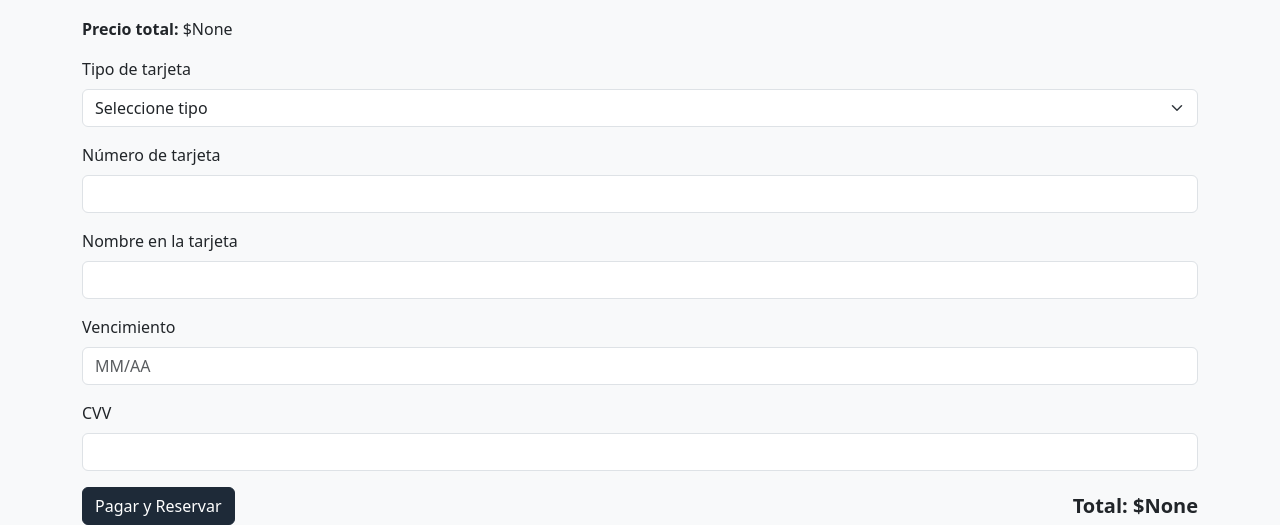
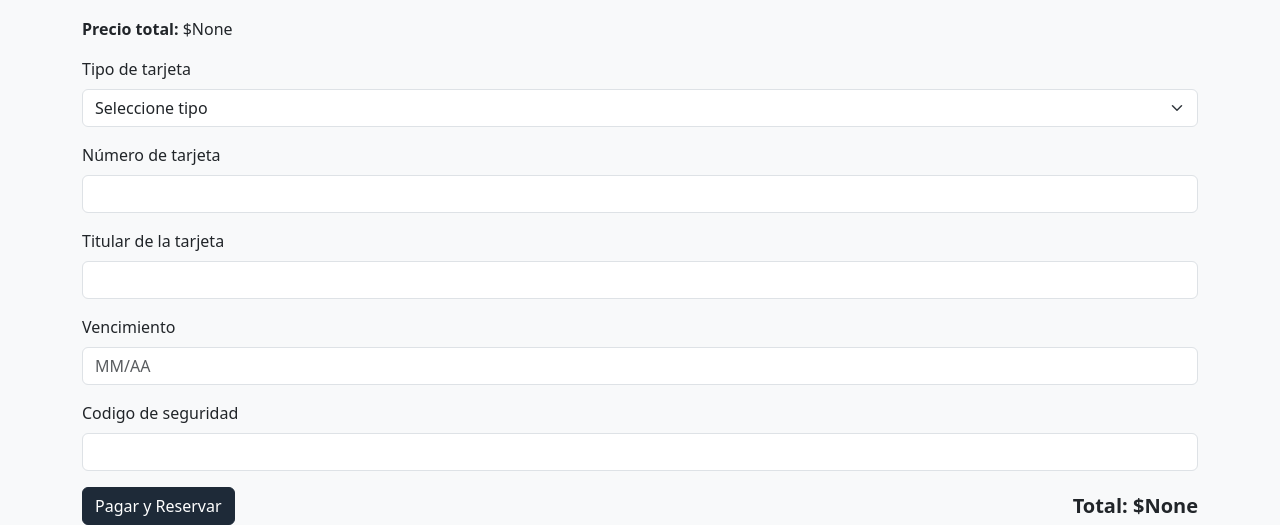
Before and after one commit to lucamaffeo/Alquilando, a Flask app: page /reservas/pago in a window 1280 px wide. Shown: the part 399-924 px from the top of the page. Run offline with Flask 3, Linux system fonts and the light colour scheme; the visitor is signed in with stand-in values (Sample User, id 1).

Commit message:
Agregue una carpeta para tener las tarjetas validas, desactive los logs de la db por que confunde y avance con el pago con tarjeta de credito y debito

```diff
--- /dev/null
+++ b/resources/TARJETAS_VALIDAS.py
@@ -0,0 +1,34 @@
+# Tarjetas simuladas
+tarjetas_credito = [
+    {
+        "numero": "123",
+        "codigo_seguridad": "2233",
+        "titular": "alejandro proia",
+        "vencimiento": "12/25",
+        "saldo": 50000
+    },
+    {
+        "numero": "456",
+        "codigo_seguridad": "3344",
+        "titular": "maria lopez",
+        "vencimiento": "12/25",
+        "saldo": 30000
+    }
+]
+
+tarjetas_debito = [
+    {
+        "numero": "789",
+        "codigo_seguridad": "1122",
+        "titular": "carlos perez",
+        "vencimiento": "12/25",
+        "saldo": 20000
+    },
+    {
+        "numero": "321",
+        "codigo_seguridad": "5566",
+        "titular": "lucia martinez",
+        "vencimiento": "12/25",
+        "saldo": 15000
+    }
+]
--- a/src/core/repositories/reserva.py
+++ b/src/core/repositories/reserva.py
@@ -1,6 +1,5 @@
 from src.core.database import db
 from src.core.models.reserva import Reserva
-
 
 
 def create_reserva(**kwargs):
--- a/src/web/__init__.py
+++ b/src/web/__init__.py
@@ -4,10 +4,10 @@
 from src.web.controllers import register_blueprints
 from src.web.handlers import error
 from src.core.repositories.user import has_permission
-import logging
+#import logging
 
-logging.basicConfig()
-logging.getLogger('sqlalchemy.engine').setLevel(logging.INFO)
+#logging.basicConfig()
+#logging.getLogger('sqlalchemy.engine').setLevel(logging.INFO)
 
 def create_app(env="development", static_folder="../../static"):
     app = Flask(__name__, static_folder=static_folder)
--- a/src/web/controllers/reservas.py
+++ b/src/web/controllers/reservas.py
@@ -3,6 +3,7 @@
 from src.core.repositories import vehiculo
 from src.web.helpers.auth import has_permission
 from datetime import datetime
+from resources.TARJETAS_VALIDAS import tarjetas_credito, tarjetas_debito
 
 bp = Blueprint("reservas", __name__, url_prefix="/reservas")
 
@@ -29,6 +30,7 @@
 
 @bp.route("/pago", methods=["GET", "POST"])
 def pago():
+    encontre = False
     if not session.get("user_id"):
         flash("Debes iniciar sesión o registrarte para reservar.", "error")
         return redirect(url_for("usuarios.register"))
@@ -52,9 +54,50 @@
         except Exception:
             precio_total = v.precio
     if request.method == "POST":
-        # Aquí iría la lógica de pago y creación de reserva
-        flash("Pago realizado y reserva confirmada.", "success")
-        return redirect(url_for("reservas.index"))
+        datos_tarjeta = request.form
+        tipo_tarjeta = datos_tarjeta.get("tipo_tarjeta")
+        numero_tarjeta = datos_tarjeta.get("tarjeta")
+        if tipo_tarjeta == "credito":
+            for tarjeta in tarjetas_credito:
+                if tarjeta["numero"] == numero_tarjeta:
+                    print("aaaaaaaaaaaa")
+                    encontre = True
+                    if tarjeta["titular"].lower() != datos_tarjeta.get("nombre").lower():
+                        flash("El titular de la tarjeta no coincide.", "error")
+                        return redirect(url_for("reservas.pago", vehiculo_id=vehiculo_id, fecha_inicio=fecha_inicio, fecha_fin=fecha_fin))
+                    if tarjeta["vencimiento"] < datetime.now().strftime("%m/%y"):
+                        flash("La tarjeta de crédito ha expirado.", "error")
+                        return redirect(url_for("reservas.pago", vehiculo_id=vehiculo_id, fecha_inicio=fecha_inicio, fecha_fin=fecha_fin))
+                    if tarjeta["codigo_seguridad"] != datos_tarjeta.get("cvv"):
+                        flash("Codigo de seguridad incorrecto .", "error")
+                        return redirect(url_for("reservas.pago", vehiculo_id=vehiculo_id, fecha_inicio=fecha_inicio, fecha_fin=fecha_fin))
+                    if tarjeta["saldo"] < precio_total:
+                        flash("La tarjeta no posee credito disponible.", "error")
+                        return redirect(url_for("reservas.pago", vehiculo_id=vehiculo_id, fecha_inicio=fecha_inicio, fecha_fin=fecha_fin))
+                    break
+        if tipo_tarjeta == "debito":
+            for tarjeta in tarjetas_debito:
+                if tarjeta["numero"] == numero_tarjeta:
+                    encontre = True
+                    if tarjeta["titular"].lower() != datos_tarjeta.get("nombre").lower():
+                        flash("El titular de la tarjeta no coincide.", "error")
+                        return redirect(url_for("reservas.pago", vehiculo_id=vehiculo_id, fecha_inicio=fecha_inicio, fecha_fin=fecha_fin))
+                    if tarjeta["vencimiento"] < datetime.now().strftime("%m/%y"):
+                        flash("La tarjeta de débito ha expirado.", "error")
+                        return redirect(url_for("reservas.pago", vehiculo_id=vehiculo_id, fecha_inicio=fecha_inicio, fecha_fin=fecha_fin))
+                    if tarjeta["codigo_seguridad"] != datos_tarjeta.get("cvv"):
+                        flash("Codigo de seguridad incorrecto .", "error")
+                        return redirect(url_for("reservas.pago", vehiculo_id=vehiculo_id, fecha_inicio=fecha_inicio, fecha_fin=fecha_fin))
+                    if tarjeta["saldo"] < precio_total:
+                        flash("La tarjeta de debito no posee saldo suficiente.", "error")
+                        return redirect(url_for("reservas.pago", vehiculo_id=vehiculo_id, fecha_inicio=fecha_inicio, fecha_fin=fecha_fin))
+                    break
+        if encontre==False:
+            flash("Hubo un error por código de tarjeta inexistente", "error")
+            return redirect(url_for("reservas.pago", vehiculo_id=vehiculo_id, fecha_inicio=fecha_inicio, fecha_fin=fecha_fin))
+        else:
+            flash("Pago realizado y reserva confirmada.", "success")
+        #return redirect(url_for("reservas.index"))
     return render_template(
         "reservas/pago.html",
         vehiculo=v,
--- a/src/web/templates/reservas/pago.html
+++ b/src/web/templates/reservas/pago.html
@@ -32,7 +32,7 @@
         <input type="text" class="form-control" id="tarjeta" name="tarjeta" required>
     </div>
     <div class="mb-3">
-        <label for="nombre" class="form-label">Nombre en la tarjeta</label>
+        <label for="nombre" class="form-label">Titular de la tarjeta</label>
         <input type="text" class="form-control" id="nombre" name="nombre" required>
     </div>
     <div class="mb-3">
@@ -40,7 +40,7 @@
         <input type="text" class="form-control" id="vencimiento" name="vencimiento" placeholder="MM/AA" required>
     </div>
     <div class="mb-3">
-        <label for="cvv" class="form-label">CVV</label>
+        <label for="cvv" class="form-label">Codigo de seguridad</label>
         <input type="text" class="form-control" id="cvv" name="cvv" required>
     </div>
     <div class="d-flex justify-content-between align-items-center">
```
